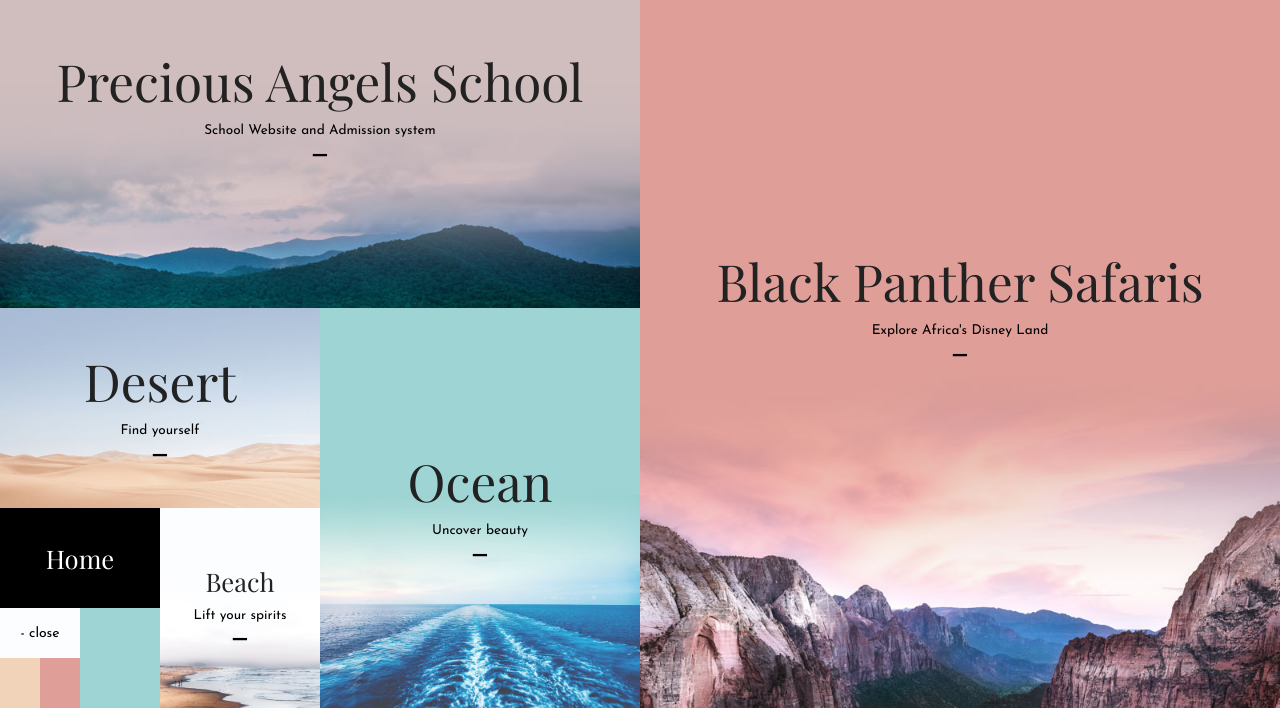
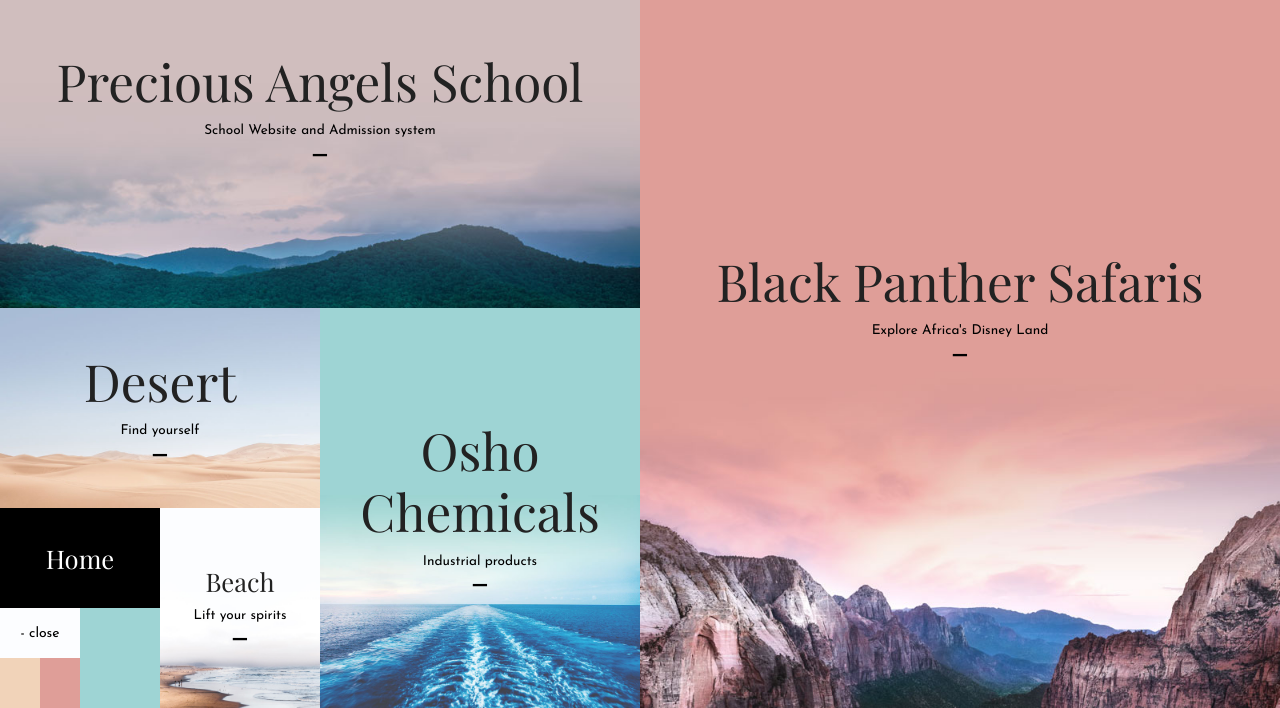
Before and after one commit to Ness70/Ness-Inc-Portfolio, a plain HTML site: page projects.html in a window 1280 px wide. Both pictures are taken after a click on the button "+ explore". Shown: the part 92-800 px from the top of the page. Drawn offline with nearby package versions, Linux system fonts and the light colour scheme; files that its build step writes are made by us from their sources.

Commit message:
Update projects.html

```diff
--- a/projects.html
+++ b/projects.html
@@ -66,8 +66,8 @@
 				<div class="content__subtitle">Find yourself</div>
 			</div>
 			<div id="content-4" class="content content--switch">
-				<h2 class="content__title">Ocean</h2>
-				<div class="content__subtitle">Uncover beauty</div>
+				<h2 class="content__title">Osho Chemicals</h2>
+				<div class="content__subtitle">Industrial products</div>
 			</div>
 			<div id="content-5" class="content content--switch">
 				<h2 class="content__title">Precious Angels School</h2>
@@ -130,8 +130,8 @@
 					<div class="grim__item-img grim__item-img--3" style="background-image: url(img/3.jpg);"></div>
 					<a href="#content-4" class="grim__link grim__item-content">
 						<div class="grim__item-inner">
-							<h3 class="grim__item-title">Ocean</h3>
-							<span class="grim__item-desc">Uncover beauty</span>
+							<h3 class="grim__item-title">Osho Chemicals</h3>
+							<span class="grim__item-desc">Industrial products</span>
 						</div>
 					</a>
 					<div class="grim__item-bg grim__item-bg-cover grim__item-bg--8"></div>
```
